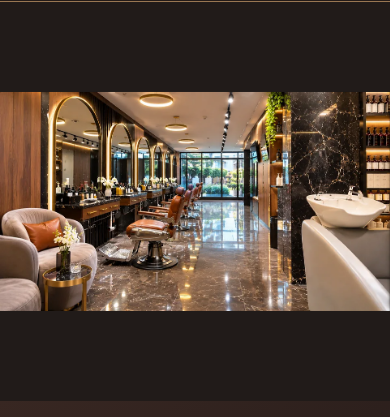
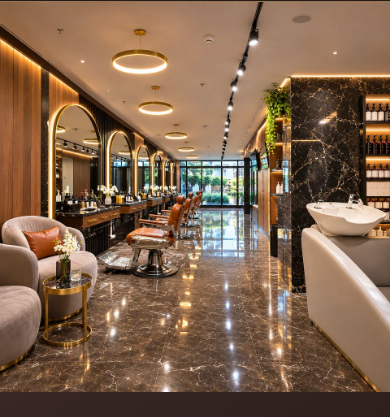
Before and after one commit to baherezzat/BARBER-STUDIO, a plain HTML site: page index.html in a window 390 px wide. Shown: the part 58-475 px from the top of the page. Drawn offline with nearby package versions, Linux system fonts and the light colour scheme.

Commit message:
Show complete taller booking photographs in proportionate responsive frames

```diff
--- a/atelier.css
+++ b/atelier.css
@@ -174,3 +174,21 @@ html[dir="rtl"] .session-copy{direction:rtl}
 
 .booking-entry{position:relative}
 .scene-shadow{position:absolute;inset:0 -35%;pointer-events:none;background:linear-gradient(109deg,transparent 25%,rgba(32,18,12,.7) 52%,transparent 76%)}
+
+/* Give the full photograph its own naturally proportioned space. */
+.booking-entry {
+  --photo-size: min(calc(100dvh - var(--header-h)), 64vw, calc(100vw - 20rem));
+  grid-template-columns: var(--photo-size) minmax(0, 1fr);
+  grid-template-rows: auto;
+}
+.booking-entry .session-photo { aspect-ratio: 1; align-self: center; }
+@media (max-width: 740px) and (orientation: portrait), (min-width: 741px) and (max-width: 950px) and (orientation: portrait) {
+  .booking-entry { grid-template-columns: 1fr; grid-template-rows: auto 1fr; }
+  .booking-entry .session-copy { padding: 1rem 5vw; gap: .55rem; }
+}
+@media (max-width: 740px) and (max-height: 750px) and (orientation: portrait), (min-width: 741px) and (max-width: 950px) and (orientation: portrait) {
+  .booking-entry .session-photo { aspect-ratio: 16 / 9; }
+}
+@media (max-height: 500px) and (orientation: landscape) and (max-width: 768px) {
+  .booking-entry { --photo-size: min(calc(100dvh - var(--header-h) - 60px), 50vw); }
+}
--- a/index.html
+++ b/index.html
@@ -62,7 +62,7 @@
 
 <!-- ================= HERO ================= -->
 <section class="booking-entry" id="home" data-mode="salon">
-  <div class="session-photo" aria-hidden="true"><img id="bookingPhoto" alt="" fetchpriority="high" sizes="(max-width: 740px) 100vw, 64vw" src="assets/images/hero/salon-atelier-960.webp" srcset="assets/images/hero/salon-atelier-960.webp 960w, assets/images/hero/salon-atelier-3840.webp 3840w"></div>
+  <div class="session-photo" aria-hidden="true"><picture><source media="(max-width: 740px) and (max-height: 750px) and (orientation: portrait), (min-width: 741px) and (max-width: 950px) and (orientation: portrait)" srcset="assets/images/hero/salon-atelier-960.webp 960w, assets/images/hero/salon-atelier-3840.webp 3840w" sizes="100vw"><img id="bookingPhoto" alt="" fetchpriority="high" sizes="(max-width: 740px) 100vw, 64vw" src="assets/images/hero/tall/salon-atelier-960.webp" srcset="assets/images/hero/tall/salon-atelier-960.webp 960w, assets/images/hero/tall/salon-atelier-3840.webp 3840w"></picture></div>
   <div class="session-copy">
     <div class="session-brand" lang="en" dir="ltr">The Gentleman</div>
     <h1 data-i18n="bkTitle">احجز موعدك</h1>
--- a/script.js
+++ b/script.js
@@ -668,16 +668,20 @@ async function showBookingPhoto(mode) {
   const request = ++sceneRequest;
   if (entry.dataset.mode === mode) return;
   const current = document.getElementById("bookingPhoto");
-  const next = current.cloneNode(false);
+  const frame = current.closest("picture");
+  const nextFrame = frame.cloneNode(true);
+  const next = nextFrame.querySelector("img");
   const url = width => `assets/images/hero/${bookingScenes[mode]}-${width}.webp`;
-  next.srcset = [960, 3840].map(width => `${url(width)} ${width}w`).join(", ");
-  next.src = url(960);
+  nextFrame.querySelector("source").srcset = [960, 3840].map(width => `${url(width)} ${width}w`).join(", ");
+  const tallUrl = width => `assets/images/hero/tall/${bookingScenes[mode]}-${width}.webp`;
+  next.srcset = [960, 3840].map(width => `${tallUrl(width)} ${width}w`).join(", ");
+  next.src = tallUrl(960);
   try { await next.decode(); } catch { return; }
   if (request !== sceneRequest) return;
   entry.dataset.mode = mode;
   current.removeAttribute("id");
-  current.after(next);
-  if (matchMedia("(prefers-reduced-motion: reduce)").matches) { current.remove(); return; }
+  frame.after(nextFrame);
+  if (matchMedia("(prefers-reduced-motion: reduce)").matches) { frame.remove(); return; }
   const timing = {duration:760, easing:"cubic-bezier(.32,0,.18,1)"};
   current.animate([
     {filter:"brightness(1)"}, {filter:"brightness(.48)", offset:.5}, {filter:"brightness(.6)"}
@@ -689,13 +693,13 @@ async function showBookingPhoto(mode) {
   ], timing);
   const shade = document.createElement("span");
   shade.className = "scene-shadow";
-  current.parentElement.append(shade);
+  frame.parentElement.append(shade);
   shade.animate([
     {opacity:0, transform:"translateX(-65%)"},
     {opacity:.65, offset:.42},
     {opacity:0, transform:"translateX(65%)"}
   ], timing).finished.then(() => shade.remove());
-  animation.finished.then(() => current.remove());
+  animation.finished.then(() => frame.remove());
 }
 
 for (const button of document.querySelectorAll(".session-modes button")) {
```
Also changed, not shown: assets/images/hero/tall/home-haircut-3840.webp (added), assets/images/hero/tall/home-haircut-960.webp (added), assets/images/hero/tall/salon-atelier-3840.webp (added), assets/images/hero/tall/salon-atelier-960.webp (added), assets/images/hero/tall/wedding-prep-3840.webp (added), assets/images/hero/tall/wedding-prep-960.webp (added).
